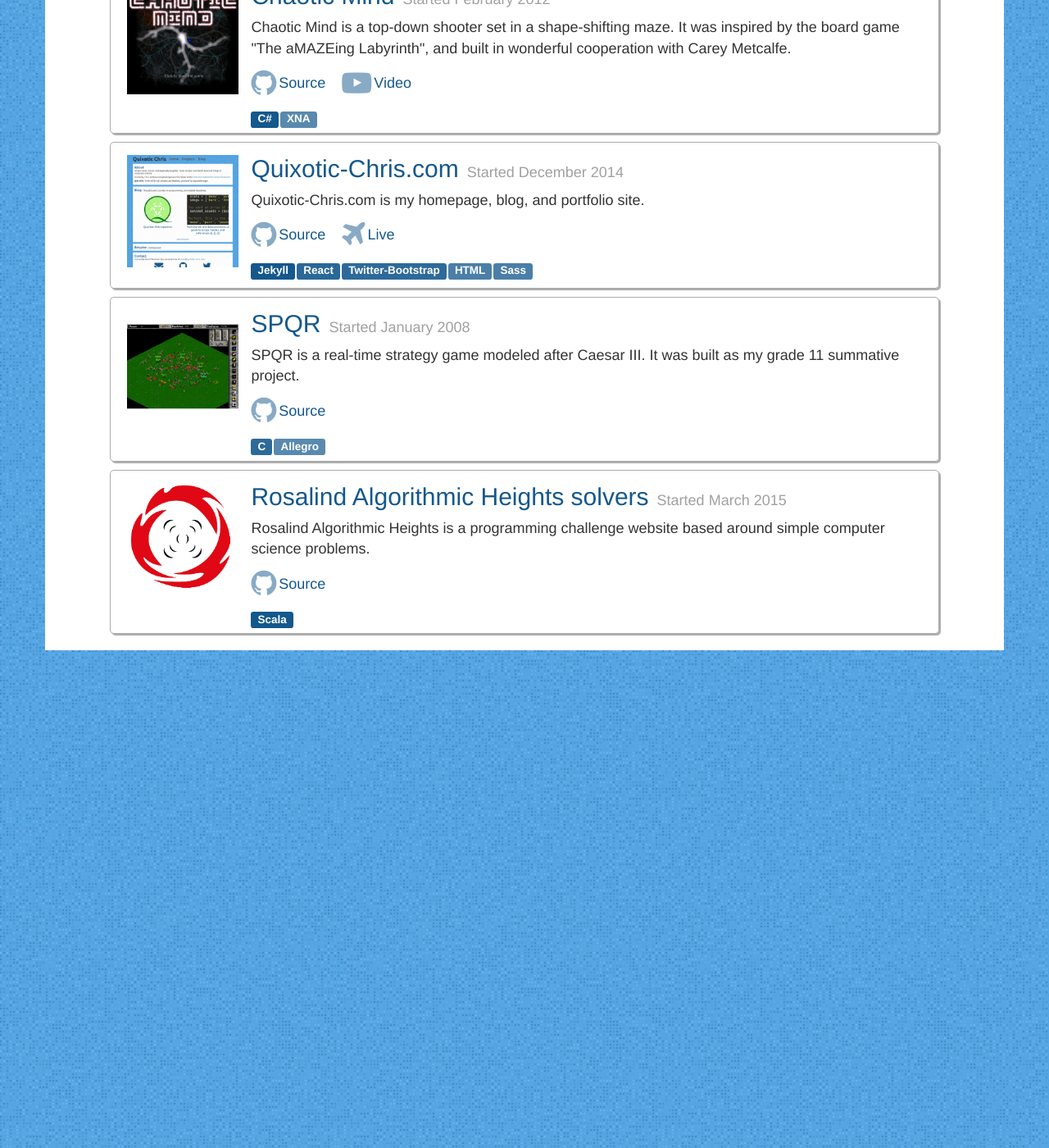
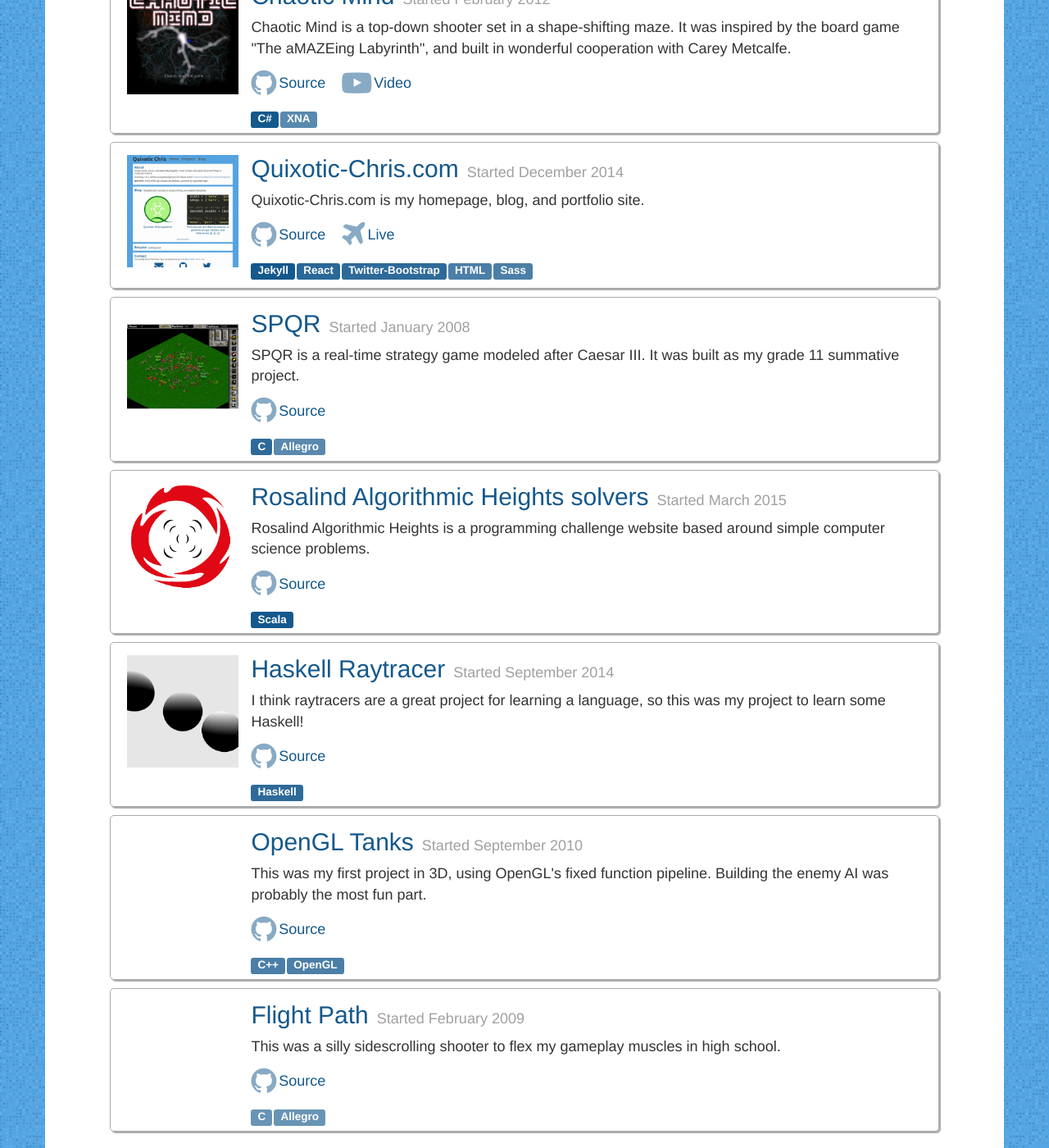
Before and after one commit to ChrisCooper/coopernetics, a Jekyll site: the page built from projects/index.html, in a window 1280 px wide and 1400 px high, scrolled down 471 px. Shown: the whole window at 82% size. Built offline with Jekyll 4.4.1, drawn with Linux system fonts in a browser that asks for light colours; nearby versions of some CDN libraries.

Commit message:
added more projects

```diff
--- a/_data/projects.json
+++ b/_data/projects.json
@@ -76,5 +76,39 @@
         "preformated_start_date": "March 2015",
         "full_image": "rosalind_full.png",
         "small_image": "rosalind_200.png"
+    },
+    {
+        "name": "Haskell Raytracer",
+        "skills": {
+          "Haskell": 55
+        },
+        "brief": "I think raytracers are a great project for learning a language, so this was my project to learn some Haskell!",
+        "source_url": "https://github.com/ChrisCooper/HaskellRaytracer",
+        "start_date": "2014-10-24T09:00:00.000Z",
+        "preformated_start_date": "September 2014",
+        "full_image": "haskell_raytracer_full.png",
+        "small_image": "haskell_raytracer_200.png"
+    },
+    {
+        "name": "OpenGL Tanks",
+        "skills": {
+          "C++": 45,
+          "OpenGL": 45
+        },
+        "brief": "This was my first project in 3D, using OpenGL's fixed function pipeline. Building the enemy AI was probably the most fun part.",
+        "source_url": "https://github.com/ChrisCooper/GL_Tanks",
+        "start_date": "2010-10-07T09:00:00.000Z",
+        "preformated_start_date": "September 2010"
+    },
+    {
+        "name": "Flight Path",
+        "skills": {
+          "C": 35,
+          "Allegro": 35
+        },
+        "brief": "This was a silly sidescrolling shooter to flex my gameplay muscles in high school.",
+        "source_url": "https://github.com/ChrisCooper/Flight-Path",
+        "start_date": "2009-02-15T09:00:00.000Z",
+        "preformated_start_date": "February 2009"
     }
 ]
--- a/projects/index.html
+++ b/projects/index.html
@@ -64,18 +64,22 @@
         var default_url;
         var i = 0;
         while (! default_url && i < this.url_attributes.length) {
-            console.log(proj[this.url_attributes[i]]);
             default_url = proj[this.url_attributes[i]];
             i++;
         }
 
-        var image_url = "/static/images/projects/" + proj.small_image;
+        var image_url = ""
+        var image_alt = "";
+        if (proj.small_image) {
+            image_url = "/static/images/projects/" + proj.small_image;
+            image_alt = proj.name + "screenshot";
+        }
 
         return (
             <li className="ProjectOverview">
                 <div className="inline-tile-image-container">
                   <a href={default_url}>
-                    <img className="inline-tile-image" src={image_url} alt={proj.name}/>
+                    <img className="inline-tile-image" src={image_url} alt={image_alt}/>
                   </a>
                 </div>
                 <div className="projectInfo">
```
Also changed, not shown: static/images/projects/haskell_raytracer_200.png (added), static/images/projects/haskell_raytracer_full.png (added).
